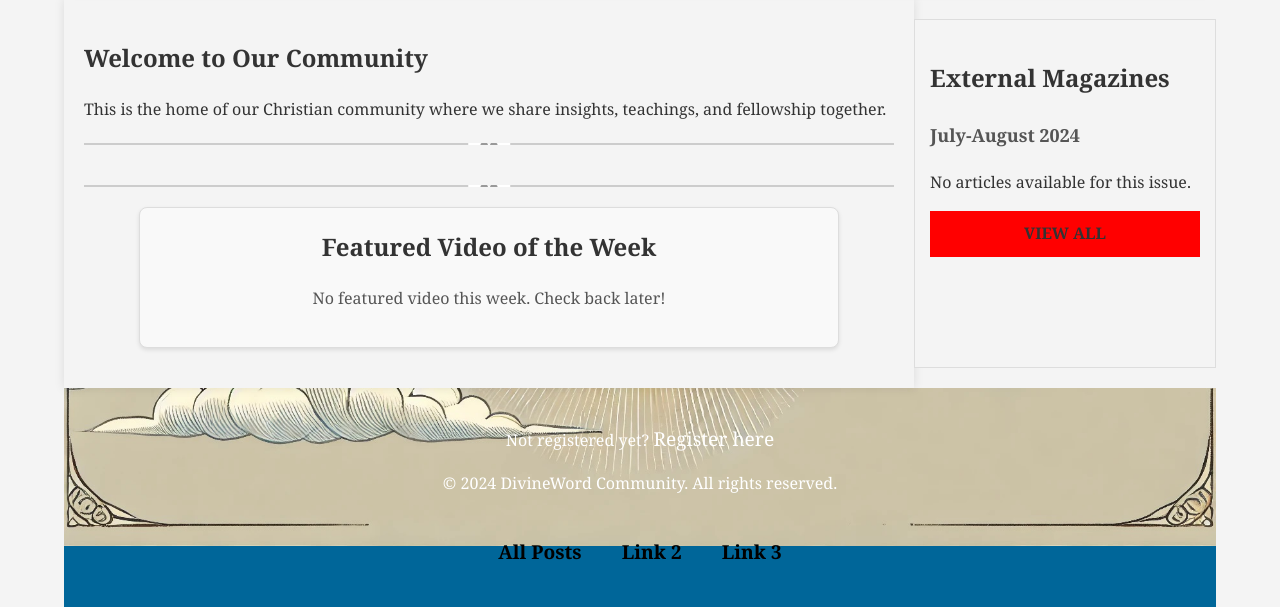
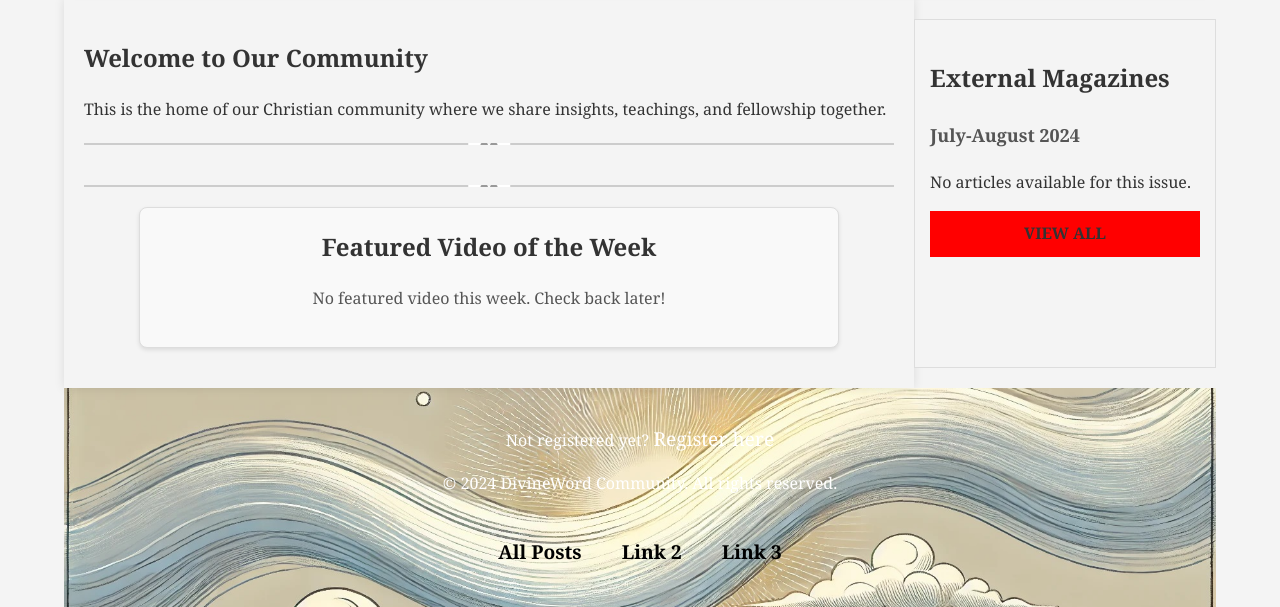
Before and after one commit to hotyute/public_html, a PHP site: page /index.php in a window 1280 px wide. Shown: the part 261-868 px from the top of the page. Run offline with PHP 8.4, Linux system fonts and the light colour scheme; data that the repository does not hold is empty.

Commit message:
modified:   styles/footer.css

```diff
--- a/styles/footer.css
+++ b/styles/footer.css
@@ -2,8 +2,7 @@ footer {
     background-repeat: no-repeat;
     background-size: cover;
     text-align: center;
-    background-position:
-    center -500px;
+    background-position: center center;
 }
 
 .footer-links {
```
